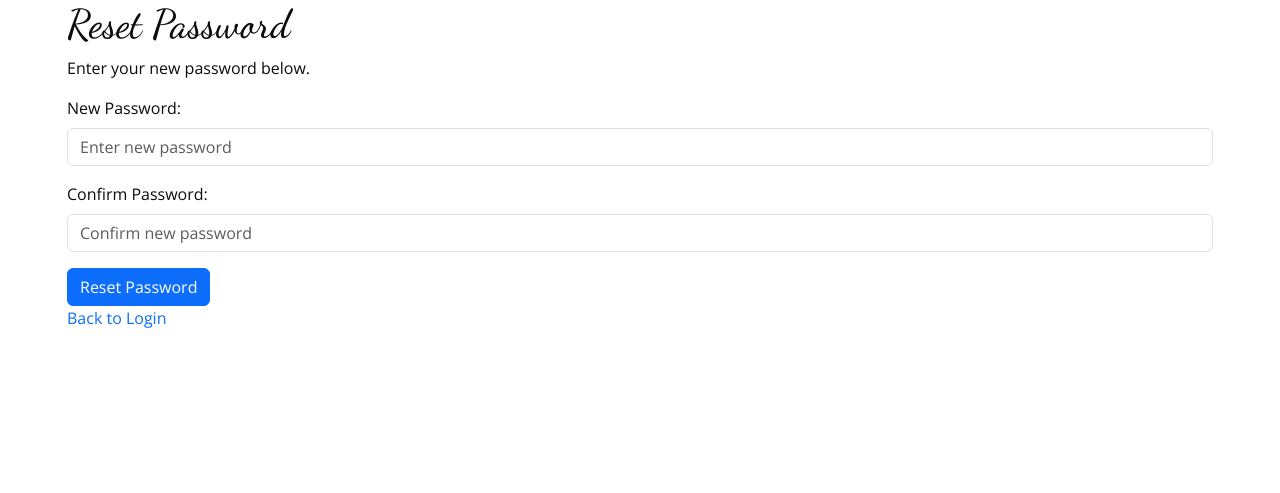
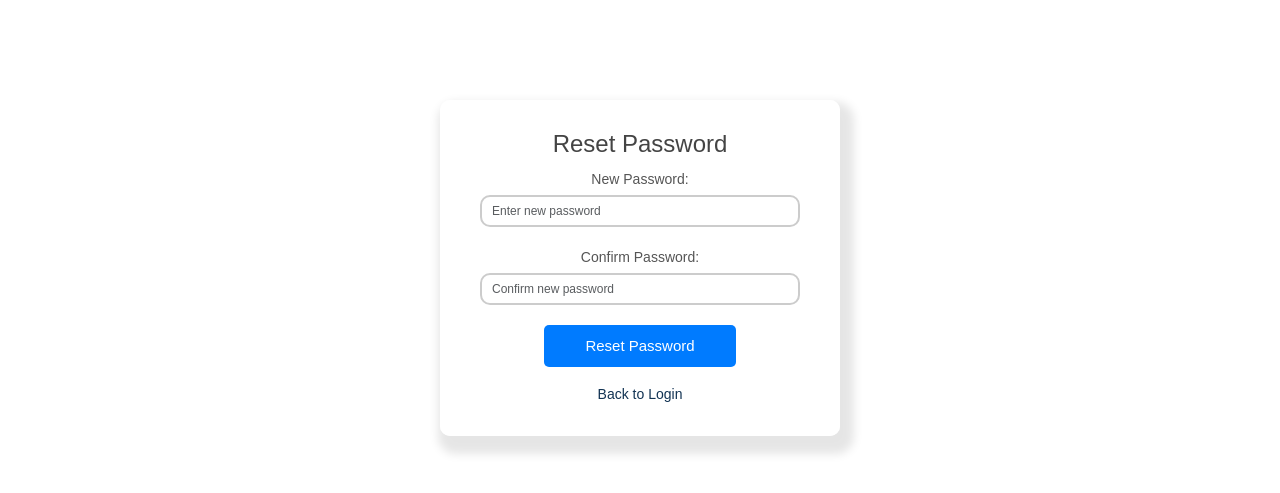
Before and after one commit to AbhishekJain2622/ZestyZone-Django, a Django app: page /auth/reset-password/1/1/ in a window 1280 px wide. Shown: the part 98-591 px from the top of the page. Run offline with Django 5.2, Linux system fonts and the light colour scheme; some libraries are stand-ins or nearby versions.

Commit message:
dev commit

```diff
--- a/Auth/urls.py
+++ b/Auth/urls.py
@@ -5,8 +5,9 @@ urlpatterns = [
     path('signup/',views.Signup,name='singup'),
     path('login/',views.Login,name='login'),
     path('logout/',views.Logout,name='logout'),
-       # Email Verification (handles verification link after user signs up)
+    # Email Verification (handles verification link after user signs up)
     path('verify-email/<uidb64>/<token>/', views.verify_email, name='verify_email'),
     path('forgot-password/', views.forgot_password, name='forgot_password'),  # Forgot password
-    path('reset-password/<uidb64>/<token>/', views.reset_password, name='reset_password'),  # Reset passwor
+    path('reset-password/<uidb64>/<token>/', views.reset_password, name='reset_password'), # Reset passwor
+
 ]
--- a/Products/views.py
+++ b/Products/views.py
@@ -13,9 +13,9 @@ def Home(request):
     return render(request,'base.html',context)
 
 def About(request):
-    obj=AboutMe.objects.all()
-    context={"objs":obj}
-    return render(request,'about.html',context)
+     obj=AboutMe.objects.all()
+     context={"objs":obj}
+     return render(request,'about.html',context)
 
 def search_view(request):
     query = request.GET.get('q', '').strip()  # Ensure whitespace is removed
--- a/templates/authentication/reset_password.html
+++ b/templates/authentication/reset_password.html
@@ -1,39 +1,39 @@
 {%extends 'base.html' %}
 {% block title %}Sign Up{% endblock %}
 {% load static %}
-{% block slider %}
+{% block slider2 %}
+{% endblock slider2 %}
+{% block content %}
 
-  {% block slider2 %}
 
-  <div class="container">
-    <h1>Reset Password</h1>
-    <p>Enter your new password below.</p>
 
+
+{% endblock content %}
+
+{% block body %}
+<div class="container" style="background: rgba(255, 255, 255, 0.9); padding: 30px 40px; border-radius: 10px; box-shadow: 6px 10px 10px 8px  rgba(0, 0, 0, 0.1); max-width: 400px; width: 100%; text-align: center; margin: 100px auto; font-family: Arial, sans-serif;">
+    <h1 style="font-size: 24px; margin-bottom: 10px; color: #444; font-family: sans-serif;">Reset Password</h1>
     <form method="POST" action="">
         {% csrf_token %}
-        <div class="form-group">
-            <label for="pass1">New Password:</label>
-            <input type="password" id="pass1" name="pass1" required placeholder="Enter new password" class="form-control">
+        <div class="form-group" style="margin-bottom: 20px;">
+            <label for="pass1" style="display: block; margin-bottom: 5px; font-size: 14px; color: #555;">New Password:</label>
+            <input type="password" id="pass1" name="pass1" required placeholder="Enter new password" class="form-control" style="width: 100%; padding: 10px; font-size: 12px; border: 2px solid #ccc; border-radius: 10px; box-sizing: border-box;">
         </div>
 
-        <div class="form-group">
-            <label for="pass2">Confirm Password:</label>
-            <input type="password" id="pass2" name="pass2" required placeholder="Confirm new password" class="form-control">
+        <div class="form-group" style="margin-bottom: 20px;">
+            <label for="pass2" style="display: block; margin-bottom: 5px; font-size: 14px; color: #555;">Confirm Password:</label>
+            <input type="password" id="pass2" name="pass2" required placeholder="Confirm new password" class="form-control" style="width: 100%; padding: 10px; font-size: 12px; border: 2px solid #ccc; border-radius: 10px; box-sizing: border-box;">
         </div>
 
-        <button type="submit" class="btn btn-primary">Reset Password</button>
+        <button type="submit" class="btn btn-primary" style="width: 60%; padding: 10px; font-size: 15px; background-color: #007bff; color: white; border: none; border-radius: 5px; cursor: pointer; transition: background-color 0.3s ease;">Reset Password</button>
     </form>
 
-    <div class="links">
-        <a href="/auth/login/">Back to Login</a>
+    <div class="links" style="margin-top: 15px;">
+        <a href="/auth/login/" style="color: #123353; text-decoration: none; font-size: 14px;">Back to Login</a>
     </div>
 </div>
+{% endblock body %}
 
-  {% endblock slider2 %}
-
-{% endblock slider %}
-{% block contant %}
-{% endblock %}
 {% block footer %}
 
 {% endblock footer %}
```
Also changed, not shown: templates/authentication/forgot_password.html (+22 -10 lines), templates/authentication/login.html (+66 -11 lines), templates/authentication/signup.html (+64 -11 lines), db.sqlite3.
